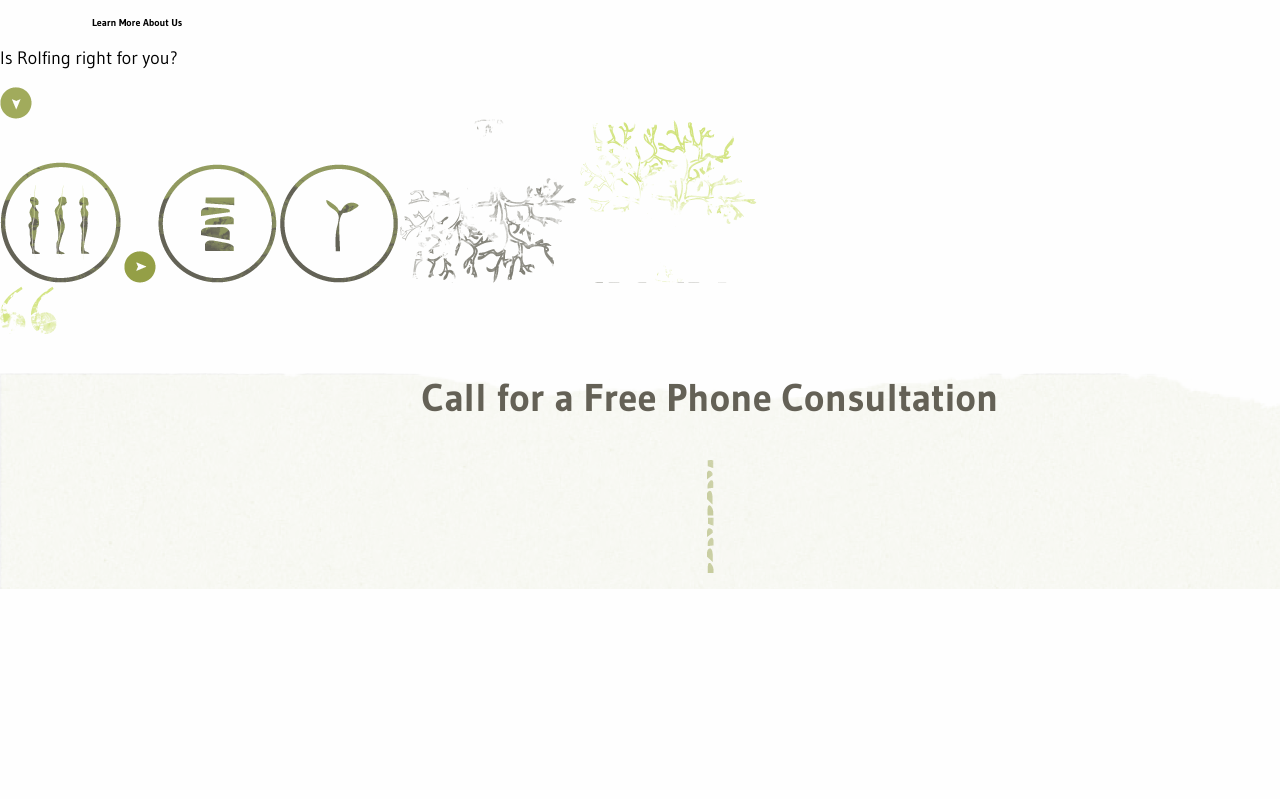
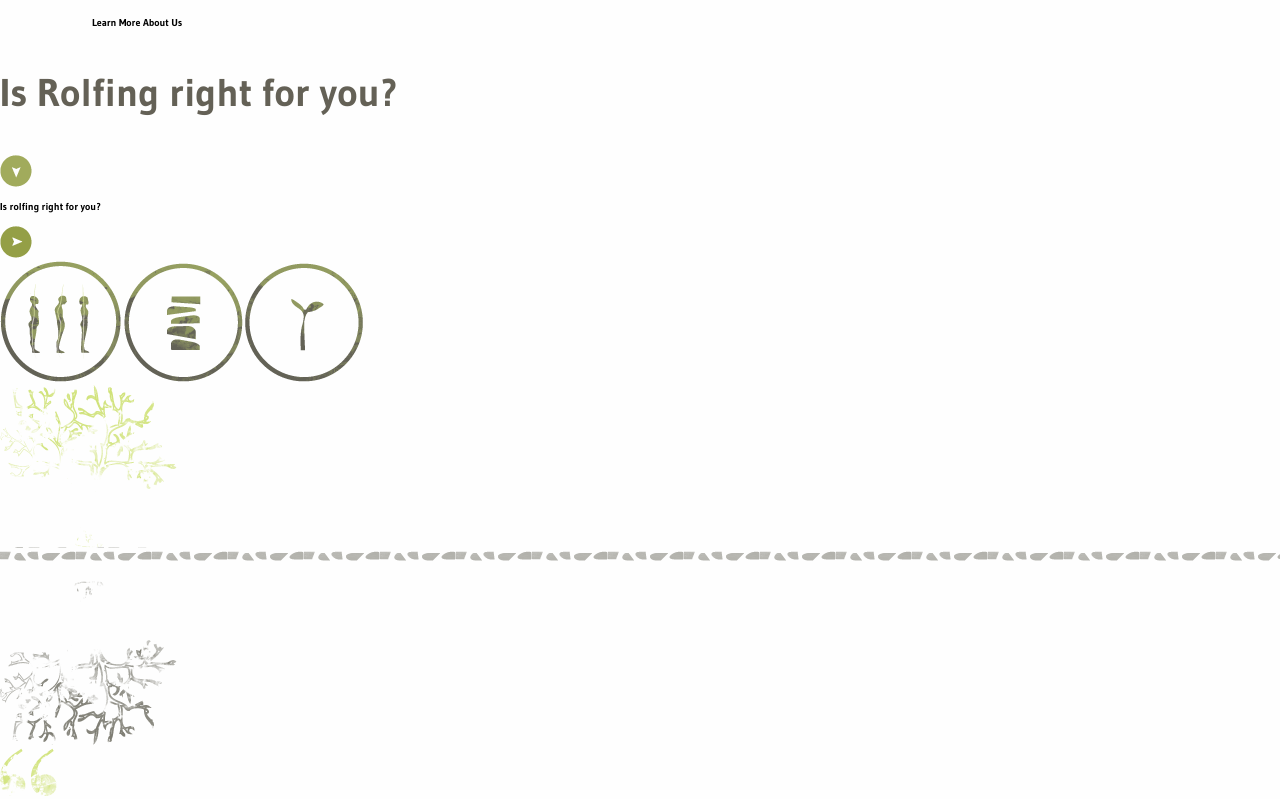
Before and after one commit to jseav19/bodsiart, a plain HTML site: page bodsiart website/index.html in a window 1280 px wide. Shown: the part 922-1721 px from the top of the page. Before the commit the page ends 1511 px from the top, so only its background shows below. Drawn offline with nearby package versions, Linux system fonts and the light colour scheme; a script that the page names is missing; a web font is replaced by a local one.

Commit message:
some additional small updates

```diff
--- a/bodsiart webite/css/screen.css
+++ b/bodsiart website/css/screen.css
@@ -24,6 +24,10 @@ body {
 .image {
     position: relative;
     width: 100%; /* for IE 6 */
+}
+
+.fR {
+    text-align: right;
 }
 
 #mainimg {
--- a/bodsiart webite/index.html
+++ b/bodsiart website/index.html
@@ -38,15 +38,22 @@
 			        <h4><span>Learn More About Us</span></h4>
 		        </div>
 		        <div>
-		        	<p>Is Rolfing right for you?</p>
+		        	<h3>Is Rolfing right for you?</h3>
 		        </div>
 		        <img src = "images/menu_arrow_down.png" class = "block" alt = "Delicious Rolfing">
-		        <img src = "images/what_is_rolfing_circle_illustration.png" alt = "Slouchers Circle">
-		        <img src = "images/read_more_side_arrow.png" alt = "Read More Arrow">
-		        <img src = "images/what_we_do_circle_illustration.png" alt = "Rock Stack Circle">
-				<img src = "images/about_garrett_circle_illustration.png" alt = "Sprout Circle">
-				<img src = "images/brown_upside_down_tree.png" alt = "Down Tree">
-		        <img src = "images/green_tree.png" alt = "Up Tree">
+		        <div>
+		        	<h4>Is rolfing right for you?</h4>
+		        	<img src = "images/read_more_side_arrow.png" alt = "Read More Arrow">
+		        </div>
+
+		        <div>
+			        <img src = "images/what_is_rolfing_circle_illustration.png" alt = "Slouchers Circle">
+			        <img src = "images/what_we_do_circle_illustration.png" alt = "Rock Stack Circle">
+					<img src = "images/about_garrett_circle_illustration.png" alt = "Sprout Circle">
+				</div>
+				<img src = "images/green_tree.png" alt = "Up Tree" class="fL">
+    			<div id ="border" class = "cf" "fL"></div>
+    			<img src = "images/brown_upside_down_tree.png" alt = "Down Tree" class="fR">
 		        <img src = "images/big_quotation_testimonial.png" class = "block" alt = "Delicious Rolfing"><!--make sure to use alt tags on images that describe them for screen readers so our sites stand up to Web Content Accessibility Standards-->
 		    </div>
 		    <footer>
```
Also changed, not shown: bodsiart website/images/about_garrett_circle_illustration.png (renamed from bodsiart webite/images/about_garrett_circle_illustration.png), bodsiart website/images/big_quotation_testimonial.png (renamed from bodsiart webite/images/big_quotation_testimonial.png), bodsiart website/images/bodsiart_homepage_background_torn_paper_01.png (renamed from bodsiart webite/images/bodsiart_homepage_background_torn_paper_01.png), bodsiart website/images/bodsiart_homepage_background_torn_paper_footer_04.png (renamed from bodsiart webite/images/bodsiart_homepage_background_torn_paper_footer_04.png), bodsiart website/images/bodsiart_logo.png (renamed from bodsiart webite/images/bodsiart_logo.png), bodsiart website/images/bosiart-image.png (renamed from bodsiart webite/images/bosiart-image.png), bodsiart website/images/brown_spine_repeat_piece.png (renamed from bodsiart webite/images/brown_spine_repeat_piece.png), bodsiart website/images/brown_upside_down_tree.png (renamed from bodsiart webite/images/brown_upside_down_tree.png), bodsiart website/images/green_tree.png (renamed from bodsiart webite/images/green_tree.png), bodsiart website/images/menu_arrow_down.png (renamed from bodsiart webite/images/menu_arrow_down.png), bodsiart website/images/read_more_side_arrow.png (renamed from bodsiart webite/images/read_more_side_arrow.png), bodsiart website/images/side_of_green_banner_03.png (renamed from bodsiart webite/images/side_of_green_banner_03.png), bodsiart website/images/vertical_green_spine_footer.png (renamed from bodsiart webite/images/vertical_green_spine_footer.png), bodsiart website/images/what_is_rolfing_circle_illustration.png (renamed from bodsiart webite/images/what_is_rolfing_circle_illustration.png), 1 more files, 2 other files.
